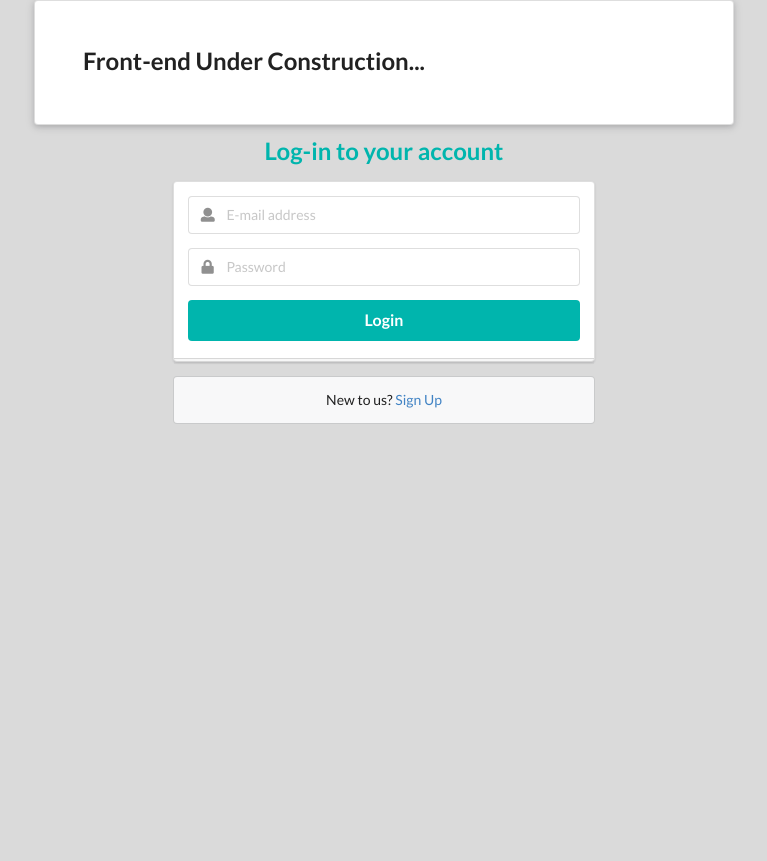
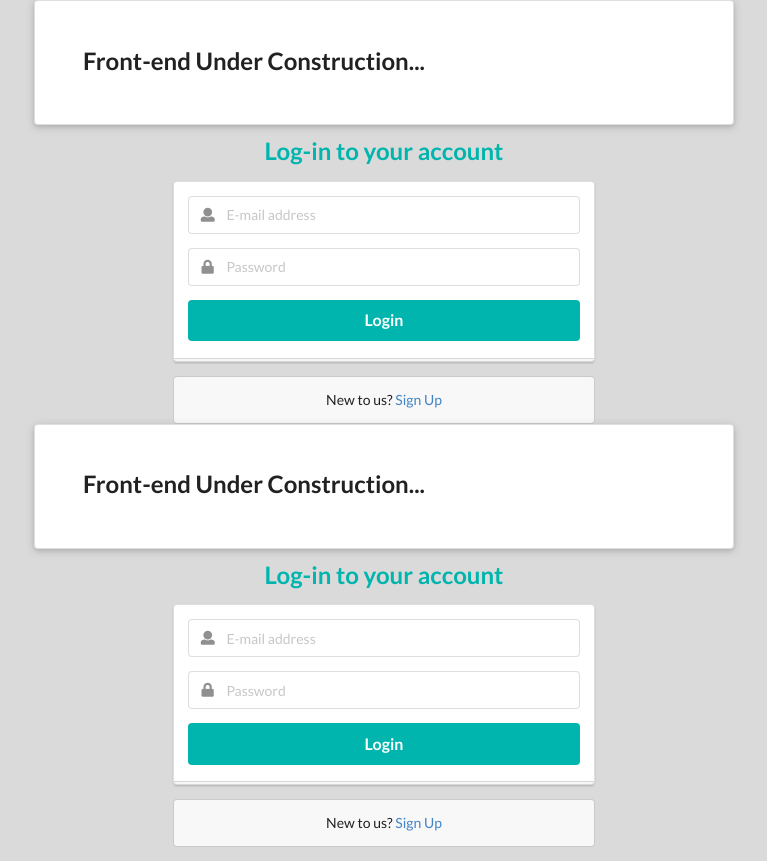
Before and after one commit to Donadonzi/task-manager-api, a React app: page client/public/index.html in a window 1280 px wide. Shown: the whole page, without its empty margins (256-1023 px from the left). Before the commit the page ends 800 px from the top, so only its background shows below. Built offline with nearby package versions, Linux system fonts and the light colour scheme.

Commit message:
refactored index.html

```diff
--- a/client/public/index.html
+++ b/client/public/index.html
@@ -16,6 +16,43 @@
 
 	<div class="" id="root"></div>
 
+	<div>
+				<div class="ui raised very padded text container segment">
+					<h2 class="ui header animated slow bounceInDown">Front-end Under Construction...</h2>
+				</div>
+
+				<div class="ui middle aligned center aligned grid">
+					<div class="column">
+						<h2 class="ui teal image header">
+							<div class="content">
+								Log-in to your account
+								</div>
+						</h2>
+						<form class="ui large form">
+							<div class="ui stacked segment">
+								<div class="field">
+									<div class="ui left icon input">
+										<i class="user icon"></i>
+										<input type="text" name="email" placeholder="E-mail address" />
+									</div>
+								</div>
+								<div class="field">
+									<div class="ui left icon input">
+										<i class="lock icon"></i>
+										<input type="password" name="password" placeholder="Password" />
+									</div>
+								</div>
+								<div class="ui fluid large teal submit button">Login</div>
+							</div>
+							<div class="ui error message"></div>
+						</form>
+						<div class="ui message">
+							New to us? <a href="#" id="testModal">Sign Up</a>
+						</div>
+					</div>
+				</div>
+			</div>
+
 
 
 	<script src="../src/index.js"></script>
```
